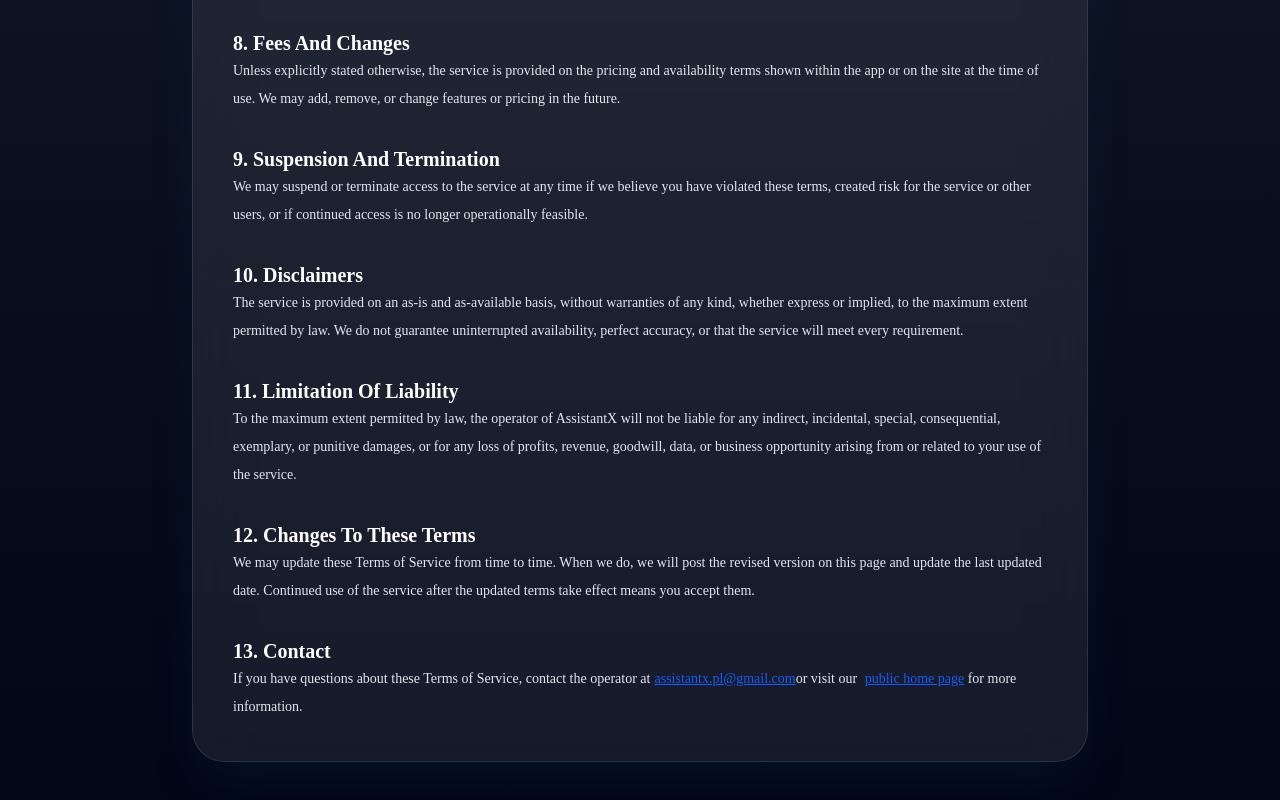
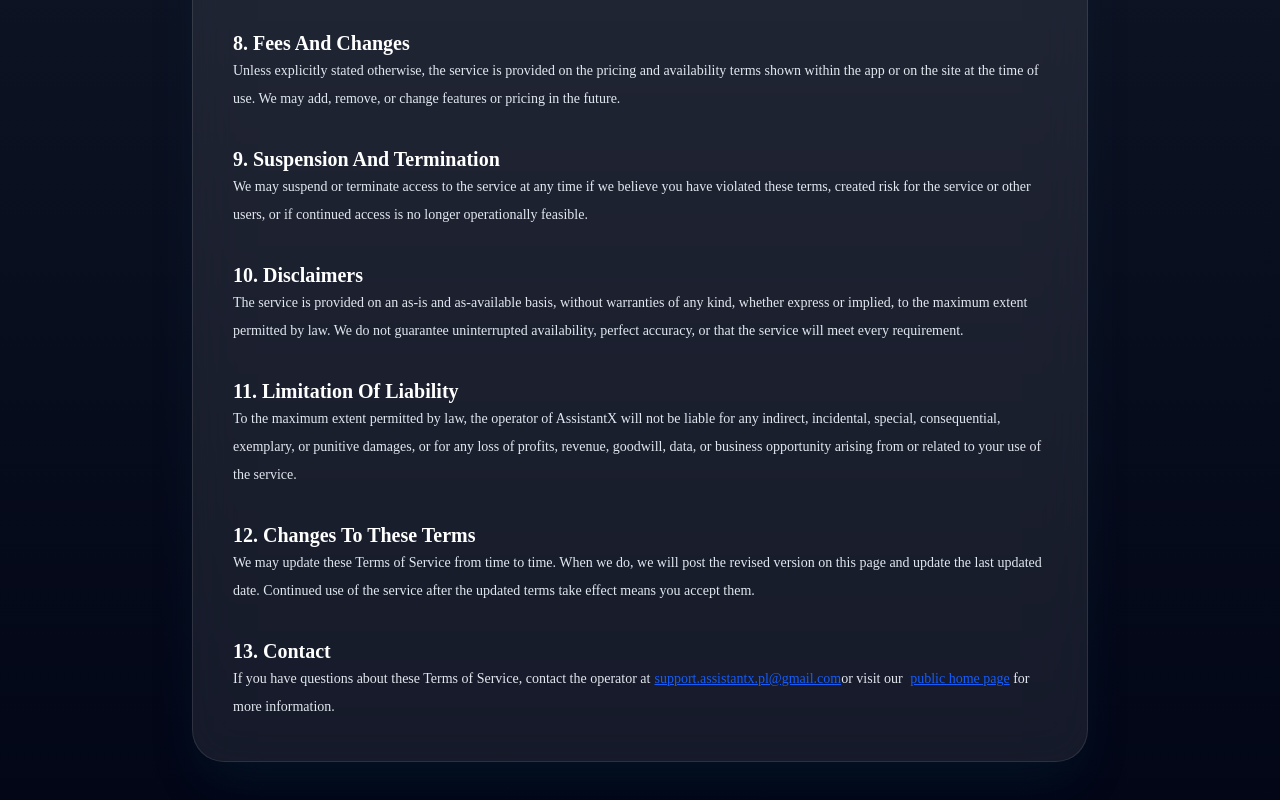
Before and after one commit to wiktorskrabel89-byte/Assistantx, a Next.js app: page /terms in a window 1280 px wide. Shown: the part 1286-2086 px from the top of the page. Built offline with nearby package versions, Linux system fonts and the light colour scheme.

Commit message:
fix: update Terms contact email to support.assistantx.pl@gmail.com

```diff
--- a/app/terms/page.tsx
+++ b/app/terms/page.tsx
@@ -106,7 +106,7 @@ export default function TermsPage() {
         <h2>13. Contact</h2>
         <p>
           If you have questions about these Terms of Service, contact the operator at
-          <a href="mailto:assistantx.pl@gmail.com" className="text-blue-600 underline ml-1">assistantx.pl@gmail.com</a>
+          <a href="mailto:support.assistantx.pl@gmail.com" className="text-blue-600 underline ml-1">support.assistantx.pl@gmail.com</a>
           or visit our <a href="/page-public" className="text-blue-600 underline ml-1">public home page</a> for more information.
         </p>
       </section>
```
